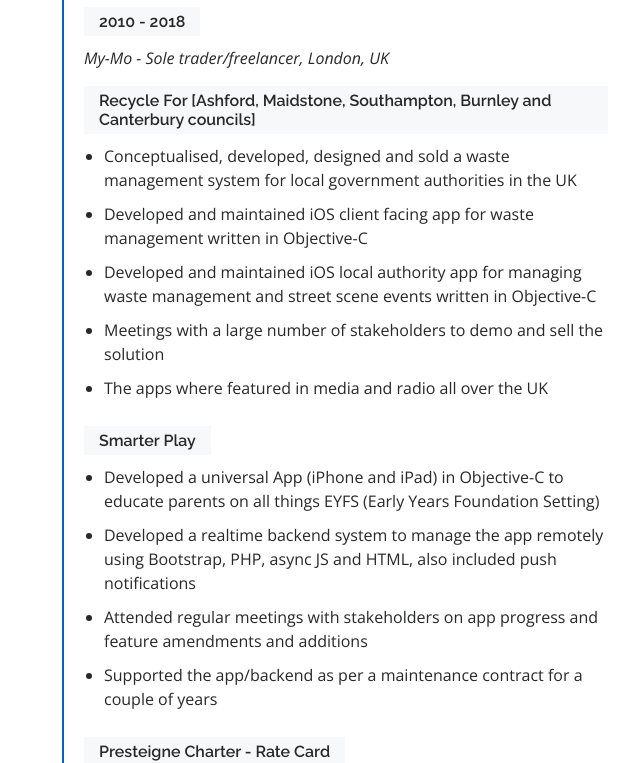
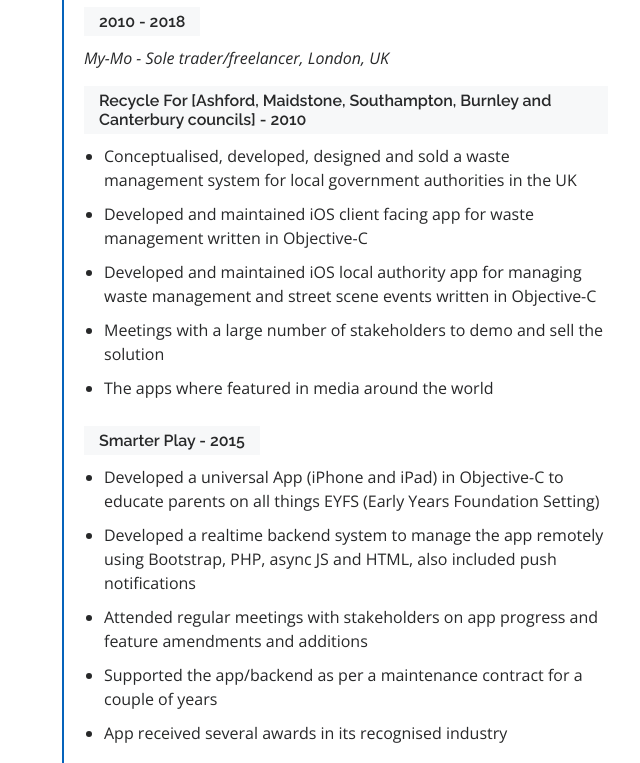
Before and after one commit to alexandermcpherson/cv, a plain HTML site: page index.html in a window 1280 px wide. Shown: the part 3204-3967 px from the top of the page, without its empty margins (640-1280 px from the left). Drawn offline with nearby package versions, Linux system fonts and the light colour scheme.

Commit message:
App dates

```diff
--- a/index.html
+++ b/index.html
@@ -241,22 +241,23 @@
               <h4><i class="fa-brands fa-apple"></i> - iOS Developer</h4>
               <h5>2010 - 2018</h5>
               <p><em>My-Mo - Sole trader/freelancer, London, UK</em></p>
-              <h5>Recycle For [Ashford, Maidstone, Southampton, Burnley and Canterbury councils]</h5>
+              <h5>Recycle For [Ashford, Maidstone, Southampton, Burnley and Canterbury councils] - 2010</h5>
               <ul>
                 <li>Conceptualised, developed, designed and sold a waste management system for local government authorities in the UK</li>
                 <li>Developed and maintained iOS client facing app for waste management written in Objective-C</li>
                 <li>Developed and maintained iOS local authority app for managing waste management and street scene events written in Objective-C</li>
                 <li>Meetings with a large number of stakeholders to demo and sell the solution</li>
-                <li>The apps where featured in media and radio all over the UK</li>
+                <li>The apps where featured in media around the world</li>
               </ul>
-              <h5>Smarter Play</h5>
+              <h5>Smarter Play - 2015</h5>
               <ul>
                 <li>Developed a universal App (iPhone and iPad) in Objective-C to educate parents on all things EYFS (Early Years Foundation Setting)</li>
                 <li>Developed a realtime backend system to manage the app remotely using Bootstrap, PHP, async JS and HTML, also included push notifications</li>
                 <li>Attended regular meetings with stakeholders on app progress and feature amendments and additions</li>
                 <li>Supported the app/backend as per a maintenance contract for a couple of years</li>
+                <li>App received several awards in its recognised industry</li>
               </ul>
-              <h5>Presteigne Charter - Rate Card</h5>
+              <h5>Presteigne Charter - Rate Card - 2010</h5>
               <ul>
                 <li>Developed a iPhone app to catalogue their huge catalogue of rental audio/visual equiment that supplied major film studios and broadcasters such as SKY and the BBC.</li>
                 <li>Attended regular meetings with stakeholders on progress of the app</li>
```
